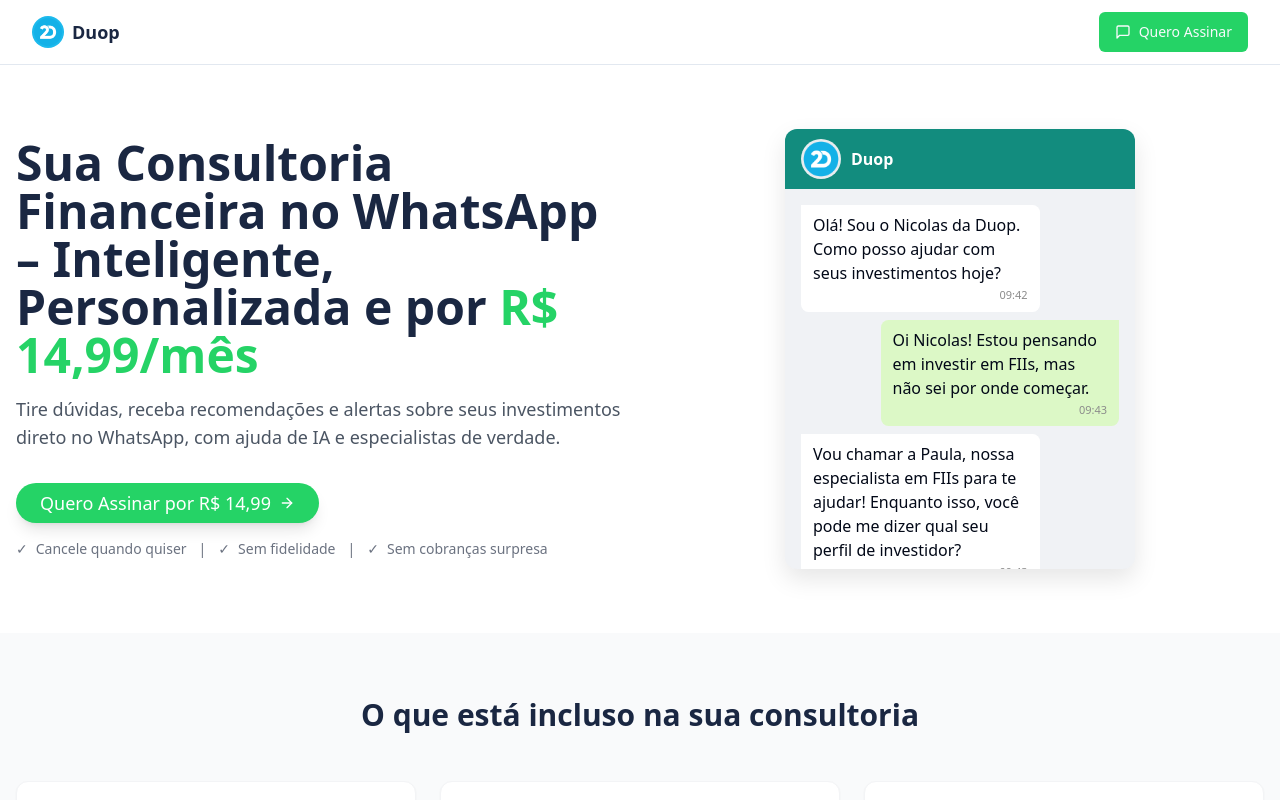
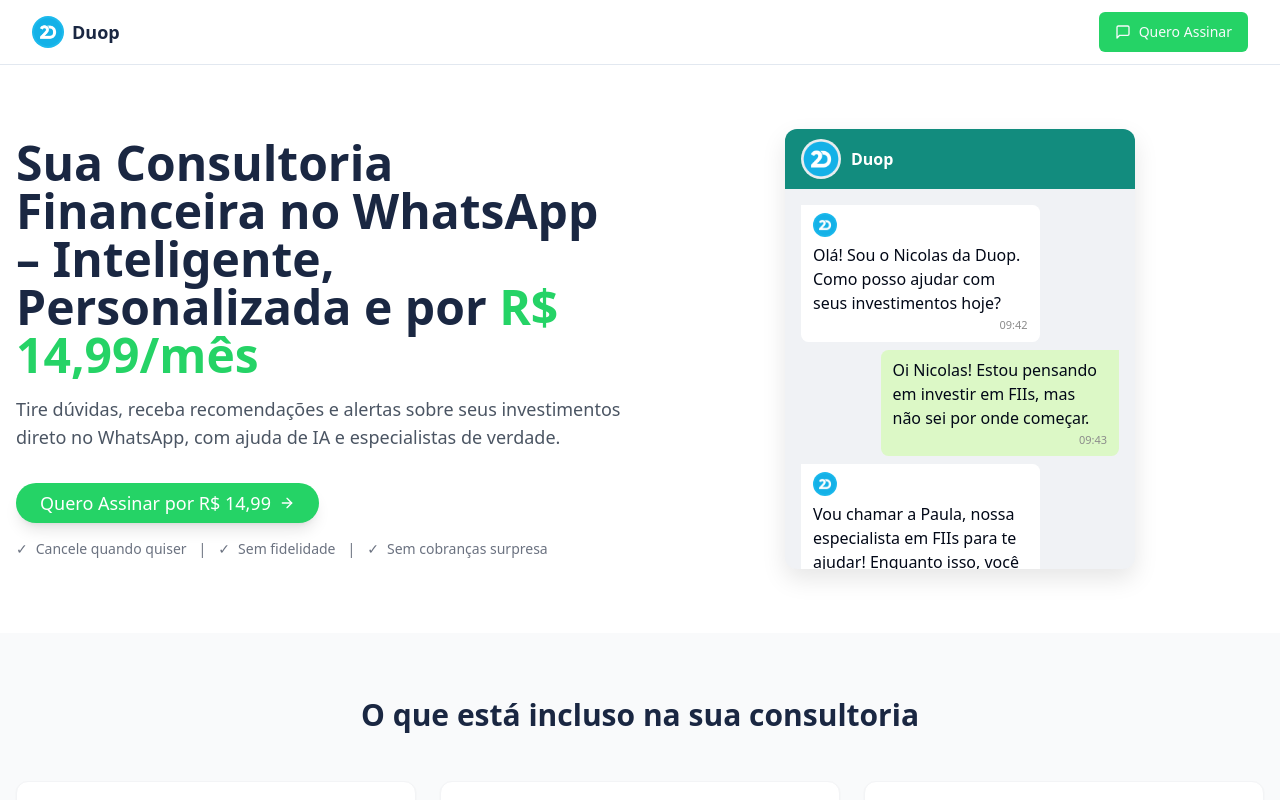
Before and after one commit to duopbr/financial-whatsapp-consultation, a React (Vite) app: page / in a window 1280 px wide. Shown: the top 800 px of the page. Built offline with nearby package versions, Linux system fonts and the light colour scheme.

Commit message:
Fix: Update icon in Waitlist page
Update the icon in the Waitlist page to match the design.

```diff
--- a/src/components/WhatsAppChat.tsx
+++ b/src/components/WhatsAppChat.tsx
@@ -1,5 +1,6 @@
 
 import React from 'react';
+import { Avatar, AvatarImage, AvatarFallback } from "@/components/ui/avatar";
 
 export const WhatsAppChat = () => {
   return (
@@ -20,6 +21,10 @@ export const WhatsAppChat = () => {
       <div className="whatsapp-body">
         <div className="chat-area">
           <div className="message received">
+            <Avatar className="inline-block mr-2 h-6 w-6 bg-[#1DBAED]">
+              <AvatarImage src="/lovable-uploads/124e85e1-85e1-4251-915e-7d3c49f2b0c8.png" alt="Duop" />
+              <AvatarFallback>D</AvatarFallback>
+            </Avatar>
             <div>Olá! Sou o Nicolas da Duop. Como posso ajudar com seus investimentos hoje?</div>
             <div className="message-time">09:42</div>
           </div>
@@ -30,6 +35,10 @@ export const WhatsAppChat = () => {
           </div>
 
           <div className="message received">
+            <Avatar className="inline-block mr-2 h-6 w-6 bg-[#1DBAED]">
+              <AvatarImage src="/lovable-uploads/124e85e1-85e1-4251-915e-7d3c49f2b0c8.png" alt="Duop" />
+              <AvatarFallback>D</AvatarFallback>
+            </Avatar>
             <div>Vou chamar a Paula, nossa especialista em FIIs para te ajudar! Enquanto isso, você pode me dizer qual seu perfil de investidor?</div>
             <div className="message-time">09:43</div>
           </div>
@@ -40,6 +49,10 @@ export const WhatsAppChat = () => {
           </div>
 
           <div className="message received">
+            <Avatar className="inline-block mr-2 h-6 w-6 bg-[#1DBAED]">
+              <AvatarImage src="/lovable-uploads/124e85e1-85e1-4251-915e-7d3c49f2b0c8.png" alt="Duop" />
+              <AvatarFallback>D</AvatarFallback>
+            </Avatar>
             <div>Olá, sou Paula! Para investidores conservadores em busca de renda mensal, recomendo começar por FIIs de tijolo com baixa vacância e histórico de dividendos consistentes. Posso te enviar uma análise dos 5 melhores FIIs com esse perfil?</div>
             <div className="message-time">09:45</div>
           </div>
@@ -50,6 +63,10 @@ export const WhatsAppChat = () => {
           </div>
 
           <div className="message received">
+            <Avatar className="inline-block mr-2 h-6 w-6 bg-[#1DBAED]">
+              <AvatarImage src="/lovable-uploads/124e85e1-85e1-4251-915e-7d3c49f2b0c8.png" alt="Duop" />
+              <AvatarFallback>D</AvatarFallback>
+            </Avatar>
             <div>📊 <strong>Análise de FIIs para Renda</strong> <br/><br/>
               1. HGLG11: Yield 7,8% a.a. <br/>
               2. XPLG11: Yield 7,5% a.a. <br/>
@@ -61,6 +78,10 @@ export const WhatsAppChat = () => {
           </div>
 
           <div className="message received">
+            <Avatar className="inline-block mr-2 h-6 w-6 bg-[#1DBAED]">
+              <AvatarImage src="/lovable-uploads/124e85e1-85e1-4251-915e-7d3c49f2b0c8.png" alt="Duop" />
+              <AvatarFallback>D</AvatarFallback>
+            </Avatar>
             <div>Quer que eu te explique mais sobre algum desses FIIs? Ou prefere que eu agende um alerta para te avisar sobre os próximos dividendos?</div>
             <div className="message-time">09:46</div>
           </div>
```
